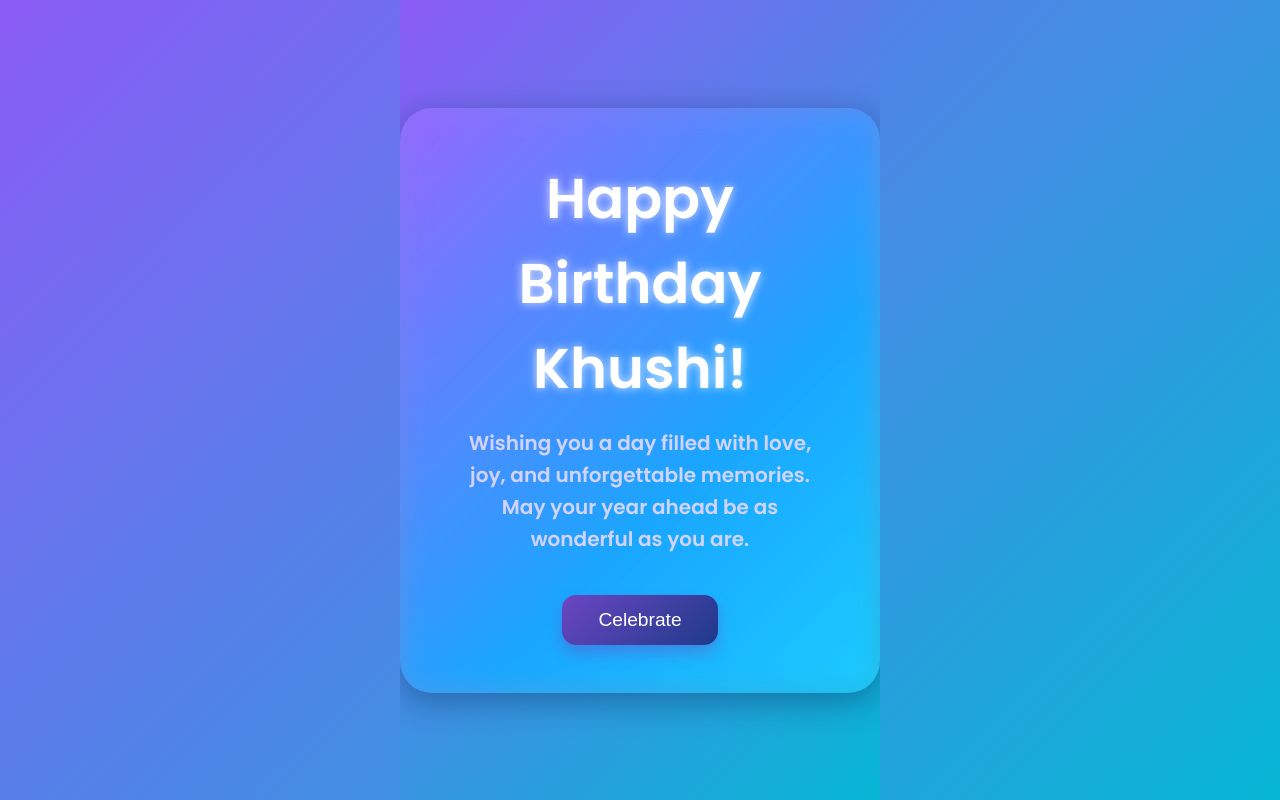
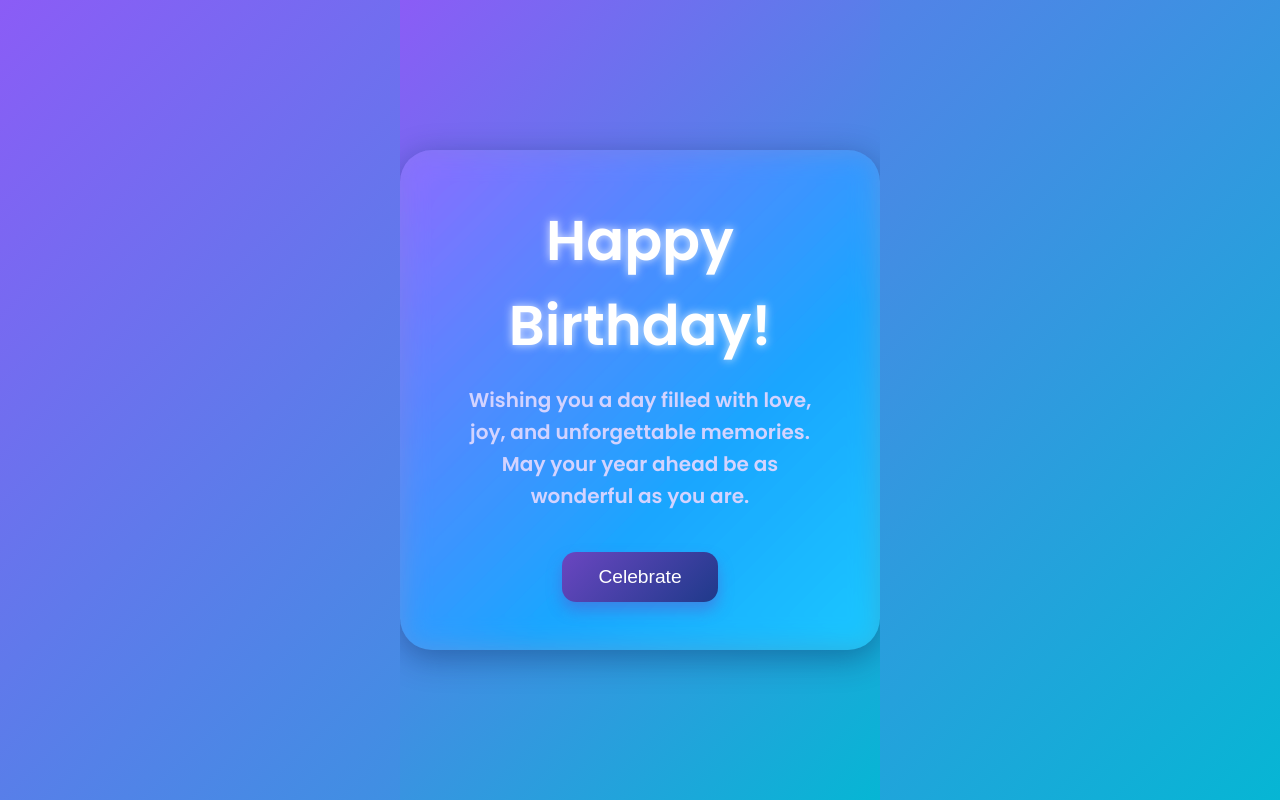
Before and after one commit to Shorya2031/Shorya1, a plain HTML site: page index.html in a window 1280 px wide. Drawn offline with Linux system fonts and the light colour scheme.

Commit message:
Update index.html

```diff
--- a/index.html
+++ b/index.html
@@ -94,7 +94,7 @@
 </head>
 <body>
   <div class="container" role="main">
-    <h1>Happy Birthday Khushi!</h1>
+    <h1>Happy Birthday!</h1>
     <p>Wishing you a day filled with love, joy, and unforgettable memories. May your year ahead be as wonderful as you are.</p>
     <button id="wishButton" aria-label="Celebrate birthday with confetti">Celebrate</button>
   </div>
```
